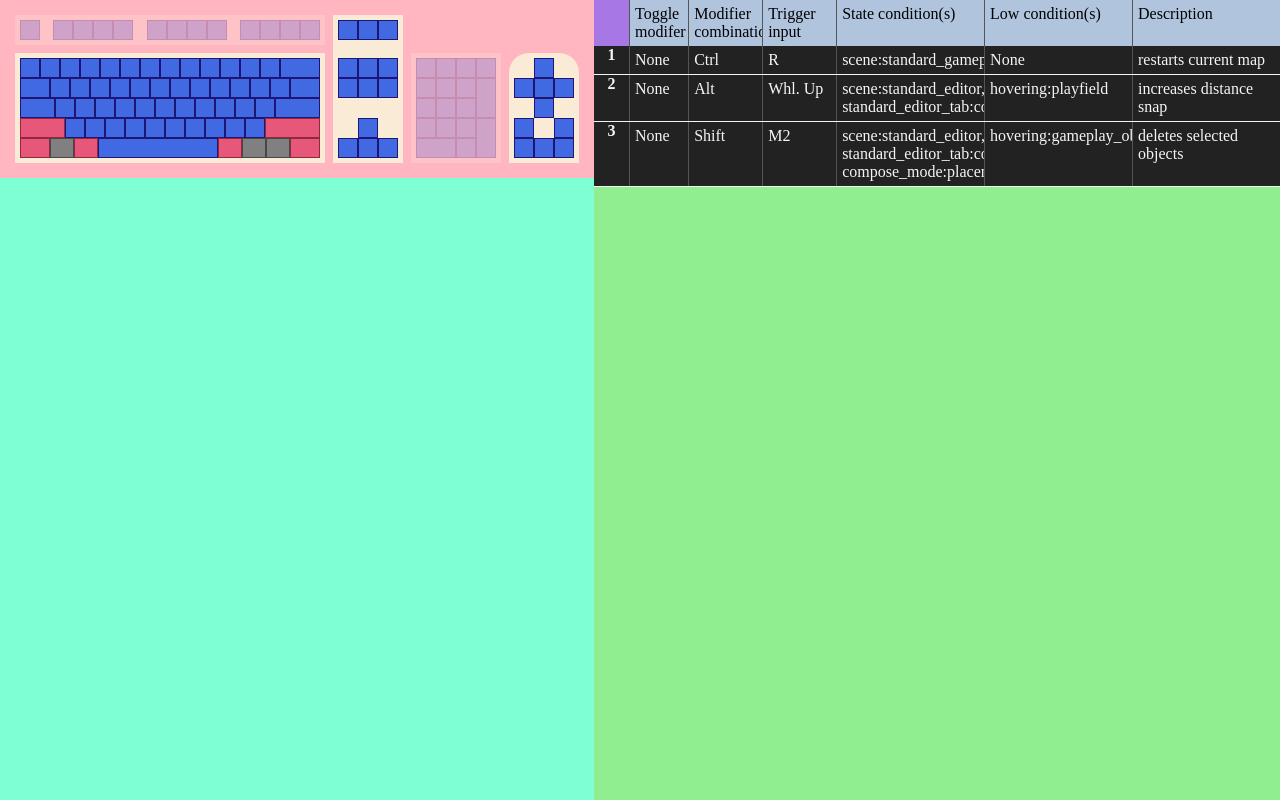
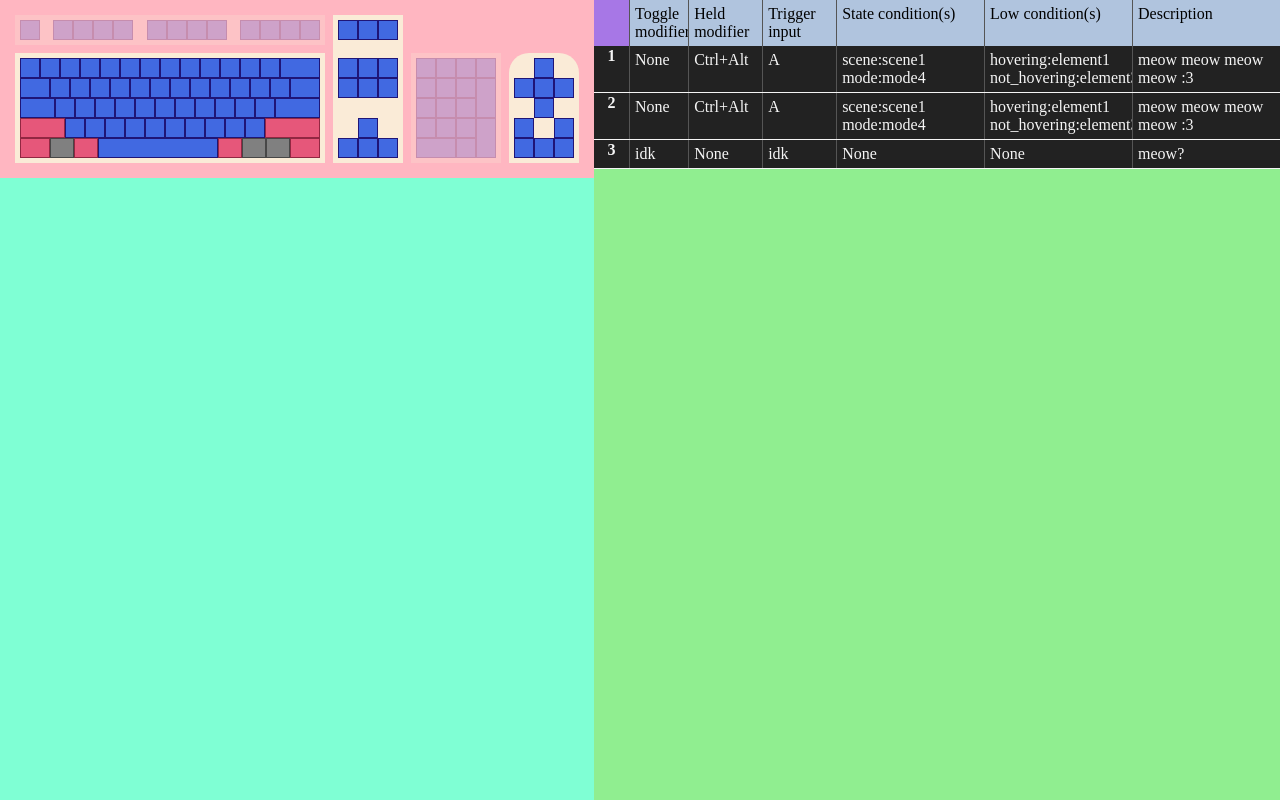
Before and after one commit to Fivoka/shortcuts-viewer, a plain HTML site: page index.html in a window 1280 px wide. Drawn offline with Linux system fonts and the light colour scheme.

Commit message:
a little bit of javascrupt

```diff
--- a/css/main.css
+++ b/css/main.css
@@ -26,7 +26,7 @@ body {
     background-color: lightpink;
 }
 
-#displaySettings {
+#displaySettingsSection {
     flex: 1;
     background-color: aquamarine;
 }
@@ -39,12 +39,12 @@ body {
     flex-direction: column;
 }
 
-#filterBar {
+#filterBarSection {
     display: flex;
     background-color: lightsteelblue;
 }
 
-#shortcutsList {
+#shortcutsListSection {
     flex: 1;
     background-color: lightgreen;
 }
--- a/css/shortcutsSections/layout.css
+++ b/css/shortcutsSections/layout.css
@@ -1,5 +1,5 @@
 /* Filter bar & shortcuts list */
-#filterBar, tr {
+#filterBarSection, tr {
     display: grid;
     grid-template-areas: "a b c d e f g";
     grid-template-columns: 35px 4fr 5fr 5fr 10fr 10fr 10fr;
@@ -21,10 +21,10 @@
 /* Shortcuts list */
 table {
     border-spacing: 0;
+    width: 100%;
 }
 
 table * {
-    padding: 0;
     background-color: #222;
     color: whitesmoke;
 }
@@ -35,7 +35,5 @@ tr {
 }
 
 td {
-    padding: 5px;
-    border-left: solid 1px #555;
-    overflow: hidden;
+    white-space: pre-line;
 }
--- a/index.html
+++ b/index.html
@@ -15,7 +15,7 @@
         <!-- Dynamic layout -->
         <link rel="stylesheet" href="css/dynamicLayout.css">
 
-        <script src="js/script.js" defer></script>
+        <script src="js/shortcutsHandler.js" defer></script>
     </head>
 
     <body>
@@ -224,18 +224,18 @@
                 </div>
             </section>
 
-            <section id="displaySettings">
+            <section id="displaySettingsSection">
             </section>
         </div>
 
         <div id="shortcutsSections">
-            <section id="filterBar">
+            <section id="filterBarSection">
                 <div id="filterIcon"></div>
                 <div id="filterBarToggleModifier" class="shortcutsFilter">
-                    Toggle modifer
+                    Toggle modifier
                 </div>
                 <div id="filterBarModifierCombination" class="shortcutsFilter">
-                    Modifier combination
+                    Held modifier
                 </div>
                 <div id="filterBarTrigger" class="shortcutsFilter">
                     Trigger input
@@ -251,9 +251,9 @@
                 </div>
             </section>
 
-            <section id="shortcutsList">
-                <table id="shortcutsListTable">
-                    <tr>
+            <section id="shortcutsListSection">
+                <table id="shortcutsList">
+                    <!-- <tr>
                         <th>1</th>
                         <td>None</td>
                         <td>Ctrl</td>
@@ -267,7 +267,7 @@
                         <td>None</td>
                         <td>Alt</td>
                         <td>Whl. Up</td>
-                        <td>scene:standard_editor, standard_editor_tab:compose</td>
+                        <td>scene:standard_editor standard_editor_tab:compose</td>
                         <td>hovering:playfield</td>
                         <td>increases distance snap</td>
                     </tr>
@@ -276,10 +276,10 @@
                         <td>None</td>
                         <td>Shift</td>
                         <td>M2</td>
-                        <td>scene:standard_editor, standard_editor_tab:compose, compose_mode:placement</td>
+                        <td>scene:standard_editor standard_editor_tab:compose compose_mode:placement</td>
                         <td>hovering:gameplay_object</td>
                         <td>deletes selected objects</td>
-                    </tr>
+                    </tr> -->
                 </table>
             </section>
         </div>
--- /dev/null
+++ b/js/shortcutsHandler.js
@@ -0,0 +1,95 @@
+function loadShortcuts(file_name) {
+
+    const toggle_modifier = null;
+    const held_modifiers = ["Ctrl", "Alt"];
+    const trigger_input = "65";
+    const state_conditions = ["scene:scene1", "mode:mode4"];
+    const low_conditions = ["hovering:element1", "not_hovering:element3"];
+    const description = "meow meow meow meow :3";
+
+    addToShortcutsList(toggle_modifier, held_modifiers, trigger_input, state_conditions, low_conditions, description);
+    addToShortcutsList(toggle_modifier, held_modifiers, trigger_input, state_conditions, low_conditions, description);
+    addToShortcutsList("", "", "", "", "", "meow?");
+}
+
+
+function addToShortcutsList(toggle_modifier, held_modifiers, trigger_input, state_conditions, low_conditions, description) {
+
+    // Format the received variables
+    let new_toggle_modifier = new String();
+    let new_held_modifiers = new String();
+    let new_trigger_input = new String();
+    let new_state_conditions = new String();
+    let new_low_conditions = new String();
+
+    // Toggle modifier
+    if (toggle_modifier == null) {
+        new_toggle_modifier = "None";
+    } else {
+        new_toggle_modifier = "idk";
+    }
+
+    // Held modifiers
+    if (held_modifiers.length != 0) {
+        for (key of held_modifiers) {
+            new_held_modifiers += key + "+";
+        }
+        new_held_modifiers = new_held_modifiers.substring(0, new_held_modifiers.length - 1);
+    } else {
+        new_held_modifiers = "None";
+    }
+
+    // Trigger input
+    if (trigger_input == "65") {
+        new_trigger_input = "A";
+    } else {
+        new_trigger_input = "idk";
+    }
+
+    // State conditions
+    if (state_conditions.length != 0) {
+        for (condition of state_conditions) {
+            new_state_conditions += condition + "\n";
+        }
+        new_state_conditions = new_state_conditions.substring(0, new_state_conditions.length - 1);
+    } else {
+        new_state_conditions = "None";
+    }
+
+    // Low conditions
+    if (low_conditions.length != 0) {
+        for (condition of low_conditions) {
+            new_low_conditions += condition + "\n";
+        }
+        new_low_conditions = new_low_conditions.substring(0, new_low_conditions.length - 1);
+    } else {
+        new_low_conditions = "None";
+    }
+
+    // Create necessary elements
+    const tableRow = document.createElement("tr");
+    const rowHeader = document.createElement("th");
+    const rowData1 = document.createElement("td");
+    const rowData2 = document.createElement("td");
+    const rowData3 = document.createElement("td");
+    const rowData4 = document.createElement("td");
+    const rowData5 = document.createElement("td");
+    const rowData6 = document.createElement("td");
+
+    // Add them to the DOM
+    tableRow.appendChild(rowHeader).textContent = ++loadedShortcutsCount;
+
+    tableRow.appendChild(rowData1).textContent = new_toggle_modifier;
+    tableRow.appendChild(rowData2).textContent = new_held_modifiers;
+    tableRow.appendChild(rowData3).textContent = new_trigger_input;
+    tableRow.appendChild(rowData4).textContent = new_state_conditions;
+    tableRow.appendChild(rowData5).textContent = new_low_conditions;
+    tableRow.appendChild(rowData6).textContent = description;
+
+    const shortcutsTable = document.getElementById("shortcutsList");
+    shortcutsTable.appendChild(tableRow);
+}
+
+
+let loadedShortcutsCount = 0;
+loadShortcuts("meow");
```
Also changed, not shown: shortcuts/program_shortcuts.json (added, +35 -0 lines).
